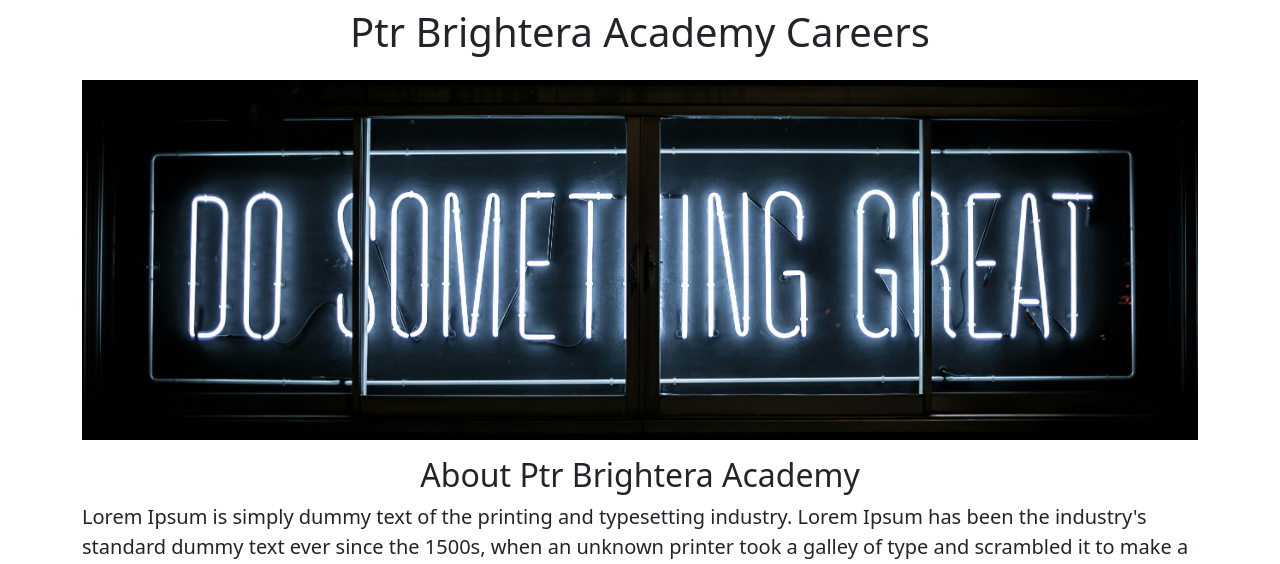
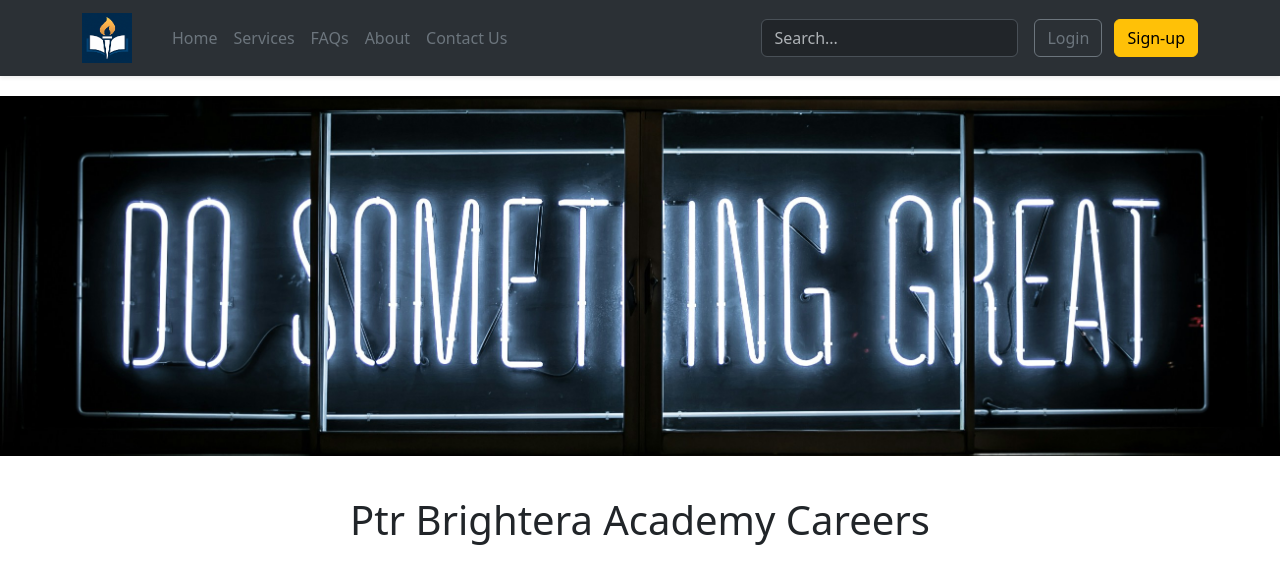
Before and after one commit to Ptr-Brightera-Academy/Carrier-Website, a Flask app: page / in a window 1280 px wide. Shown: the top 564 px of the page. Run offline with Flask 3, Linux system fonts and the light colour scheme.

Commit message:
Functional and aesthetic improvements.

```diff
--- a/static/css/main.css
+++ b/static/css/main.css
@@ -2,4 +2,6 @@
   width: 100%;
   height: 360px;
   object-fit:cover;
+  margin-top: 20px;
+  margin-bottom: 16px;
 }
--- /dev/null
+++ b/templates/footer.html
@@ -0,0 +1,12 @@
+<div class="container my-4">
+  <footer class="py-3 border-top">
+    <ul class="nav justify-content-center border-bottom pb-3 mb-3">
+      <li class="nav-item"><a class="nav-link px-2 text-body-secondary" href="#">Home</a></li>
+      <li class="nav-item"><a class="nav-link px-2 text-body-secondary" href="#">Services</a></li>
+      <li class="nav-item"><a class="nav-link px-2 text-body-secondary" href="#">FAQs</a></li>
+      <li class="nav-item"><a class="nav-link px-2 text-body-secondary" href="#">About</a></li>
+      <li class="nav-item"><a class="nav-link px-2 text-body-secondary" href="#">Contact Us</a></li>
+    </ul>
+    <p class="text-center text-body-secondary mb-0">&copy; 2025 Ptr Brightera Academy </p>
+  </footer>
+</div>
--- a/templates/home.html
+++ b/templates/home.html
@@ -8,22 +8,43 @@
   <link rel="stylesheet" href="{{ url_for('static', filename='css/main.css') }}">
 </head>
 <body>
+
+  {% include 'navbar.html' %}
+
+  <img class="img-fluid" id="banner" src="{{ url_for('static', filename='images/careers.jpg') }}" alt="Careers at Ptr Brightera Academy">
+
   <div class="container">
-    <h1 class="text-center mt-2 mb-4">Ptr Brightera Academy Careers</h1>
-    <img class="img-fluid" id="banner" src="{{ url_for('static', filename='images/careers.jpg') }}" alt="Careers">
-    <h2 class="text-center mt-3 ">About Ptr Brightera Academy</h2>
-    <p class="lead">Lorem Ipsum is simply dummy text of the printing and typesetting industry. Lorem Ipsum has been the industry's standard dummy text ever since the 1500s, when an unknown printer took a galley of type and scrambled it to make a type specimen book. It has survived not only five centuries, but also the leap into electronic typesetting, remaining essentially unchanged. It was popularised in the 1960s with the release of Letraset sheets containing Lorem Ipsum passages, and more recently with desktop publishing software like Aldus PageMaker including versions of Lorem Ipsum.</p>
-    <h2 class="text-center">Open Positions</h2>
+    <h1 class="text-center mt-4 mb-4">Ptr Brightera Academy Careers</h1>
+
+    <div class="row g-4 mb-5" style="margin-bottom: 16px">
+      <div class="col-md-6">
+        <p class="lead">
+At <strong>Ptr Brightera Academy</strong>, we believe in nurturing talent, empowering educators, and shaping the future of learning. Joining our team means being part of a dynamic and forward-thinking community that values innovation, collaboration, and a deep commitment to educational excellence. Whether you're an experienced professional or just beginning your journey in education, we offer opportunities to grow, lead, and make a lasting impact. Explore our open positions and discover how you can be part of something brighter.
+        </p>
+      </div>
+      <div class="d-none d-md-block col-md-6">
+        <img src="{{ url_for('static', filename='images/workers.jpg') }}" style="height:320px;border-radius:4px" class="img-fluid" alt="Employees at Ptr Brightera Academy">
+      </div>
+    </div>
+
+    <h2 class="text-center mb-4">Open Positions</h2>
+
     <div>
+      {% if jobs %}
         {% for job in jobs %}
           {% include 'jobitems.html' %}
         {% endfor %}
+      {% else %}
+        <p class="text-center text-muted">No open positions at the moment.</p>
+      {% endif %}
     </div>
-    <div class="text-center" >
-      <button class="btn btn-primary btn-lg">Contact Us</button>
-        <p class="mt-4">Copyright 2025</p>
+
+    <div class="text-center mt-5">
+      <a href="/contact" class="btn btn-primary btn-lg">Contact Us</a>
     </div>
   </div>
 
+  {% include 'footer.html' %}
+
 </body>
 </html>
--- a/templates/jobitems.html
+++ b/templates/jobitems.html
@@ -19,7 +19,7 @@
     {% endif %}
   </div>
   <div class="col-3">
-    <button type="button" class="btn btn-outline-primary">Appy</button>
+    <a href="https://www.google.com/" type="button" class="btn btn-outline-primary">Appy</a>
   </div>
 
 </div>
--- /dev/null
+++ b/templates/navbar.html
@@ -0,0 +1,27 @@
+<nav class="navbar shadow-sm ficed-top navbar-expand-lg bg-body-tertiary" data-bs-theme="dark">
+  <div class="container">
+    <a class="navbar-brand" href="#">
+      <img src="/static/images/logo.png" width="50" height="50" alt="Ptr Brightera Academy">
+    </a>
+
+    <div class="d-flex flex-wrap align-items-center justify-content-center justify-content-lg-start w-100">
+      <a href="/" class="d-flex align-items-center mb-2 mb-lg-0 text-secondary text-decoration-none me-3">
+        <i class="bi bi-house-door-fill fs-4"></i>
+      </a>
+      <ul class="nav col-12 col-lg-auto me-lg-auto mb-2 justify-content-center mb-md-0">
+        <li><a href="#" class="nav-link px-2 text-secondary active" aria-current="page">Home</a></li>
+        <li><a href="#" class="nav-link px-2 text-secondary">Services</a></li>
+        <li><a href="#" class="nav-link px-2 text-secondary">FAQs</a></li>
+        <li><a href="#" class="nav-link px-2 text-secondary">About</a></li>
+        <li><a href="#" class="nav-link px-2 text-secondary">Contact Us</a></li>
+      </ul>
+      <form class="col-12 col-lg-auto mb-3 mb-lg-0 me-lg-3" role="search">
+        <input type="search" class="form-control text-bg-white" placeholder="Search..." aria-label="Search">
+      </form>
+      <div class="text-end">
+        <button type="button" class="btn btn-outline-secondary me-2">Login</button>
+        <button type="button" class="btn btn-warning">Sign-up</button>
+      </div>
+    </div>
+  </div>
+</nav>
```
Also changed, not shown: static/images/logo.png (added), static/images/logo.svg (added), 1 other file. Lines whose indentation alone changed are shown as unchanged.
